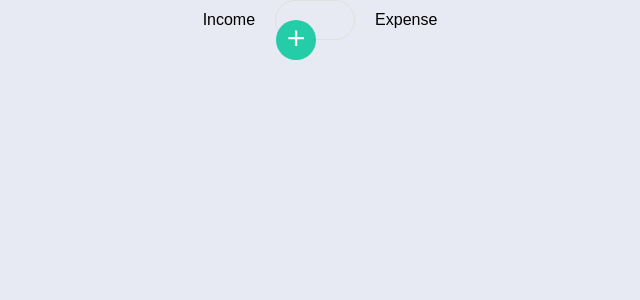
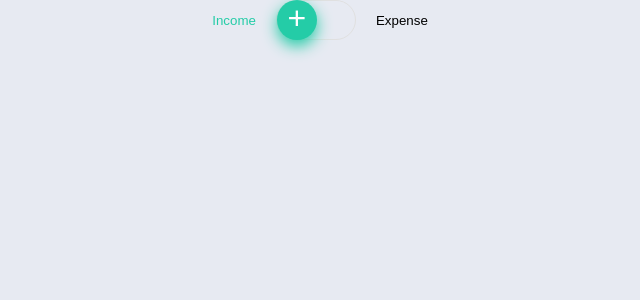
Before and after one commit to mattmalicki/wallet, a React (Create React App) app in the folder client/: page / in a window 1280 px wide. Shown: the top 300 px of the page, without its empty margins (320-960 px from the left). Built offline with nearby package versions, Linux system fonts and the light colour scheme.

Commit message:
Creating switch component

```diff
--- a/client/src/components/Atoms/TransactionSwitch/TransactionSwitch.module.css
+++ b/client/src/components/Atoms/TransactionSwitch/TransactionSwitch.module.css
@@ -12,6 +12,8 @@
   height: 40px;
   border: 1px solid var(--textColor);
   border-radius: 30px;
+  display: flex;
+  align-items: center;
 }
 
 .switchIcon {
@@ -23,12 +25,23 @@
   border-radius: 50%;
 }
 
+.incomeText {
+  color: var(--buttonBackground);
+}
+.expenseText {
+  color: var(--expenseColor);
+}
+
 .income {
   left: 0px;
+  box-shadow: 0 6px 15px 0 var(--buttonBackground);
   background-color: var(--buttonBackground);
+  transition: left 1s, background-color 1s, box-shadow 1s;
 }
 
 .expense {
-  right: 0px;
+  left: calc(100% - 40px);
+  box-shadow: 0 6px 15px 0 var(--expenseColor);
   background-color: var(--expenseColor);
+  transition: left 1s, background-color 1s, box-shadow 1s;
 }
--- a/client/src/components/Atoms/TransactionSwitch/TransactionSwitch.tsx
+++ b/client/src/components/Atoms/TransactionSwitch/TransactionSwitch.tsx
@@ -1,4 +1,4 @@
-import React, { useEffect, useState } from "react";
+import React, { MouseEvent, useEffect, useState } from "react";
 import styles from "./TransactionSwitch.module.css";
 
 type ActionT = "add" | "edit";
@@ -14,7 +14,13 @@ const TransactionSwitch: React.FC<TSwitchProp> = (props) => {
   useEffect(() => {
     props.transactionType && setCurrentText(props.transactionType);
   }, [props]);
-  function toggleAction() {
+
+  function clickTextHandler(event: MouseEvent<HTMLButtonElement>) {
+    if (event.currentTarget?.id === "income") setCurrentText("income");
+    if (event.currentTarget?.id === "expense") setCurrentText("expense");
+  }
+
+  function clickSwitchHandler() {
     setCurrentText((currentState) => {
       if (currentState === "income") return "expense";
       if (currentState === "expense") return "income";
@@ -23,20 +29,34 @@ const TransactionSwitch: React.FC<TSwitchProp> = (props) => {
   }
   return (
     <div className={styles.transactionSwitch}>
-      <span className={currentText === "income" ? styles.currentText : ""}>
+      <button
+        className={currentText === "income" ? styles[`${currentText}Text`] : ""}
+        id="income"
+        onClick={clickTextHandler}
+      >
         Income
-      </span>
+      </button>
       {props.actionType === "add" && (
-        <button type="button" className={styles.switch} onClick={toggleAction}>
+        <button
+          type="button"
+          className={styles.switch}
+          onClick={clickSwitchHandler}
+        >
           <div className={[styles.switchIcon, styles[currentText]].join(" ")}>
             {currentText === "income" ? "+" : "-"}
           </div>
         </button>
       )}
       {props.actionType === "edit" && <div>/</div>}
-      <span className={currentText === "expense" ? styles.currentText : ""}>
+      <button
+        className={
+          currentText === "expense" ? styles[`${currentText}Text`] : ""
+        }
+        id="expense"
+        onClick={clickTextHandler}
+      >
         Expense
-      </span>
+      </button>
     </div>
   );
 };
--- a/client/src/styles/vars.css
+++ b/client/src/styles/vars.css
@@ -9,4 +9,5 @@
   --buttonColor: #4a56e2;
   --secondButtonColor: #6e78e8;
   --textColor: #e0e0e0;
+  --expenseColor: #ff6596;
 }
```
